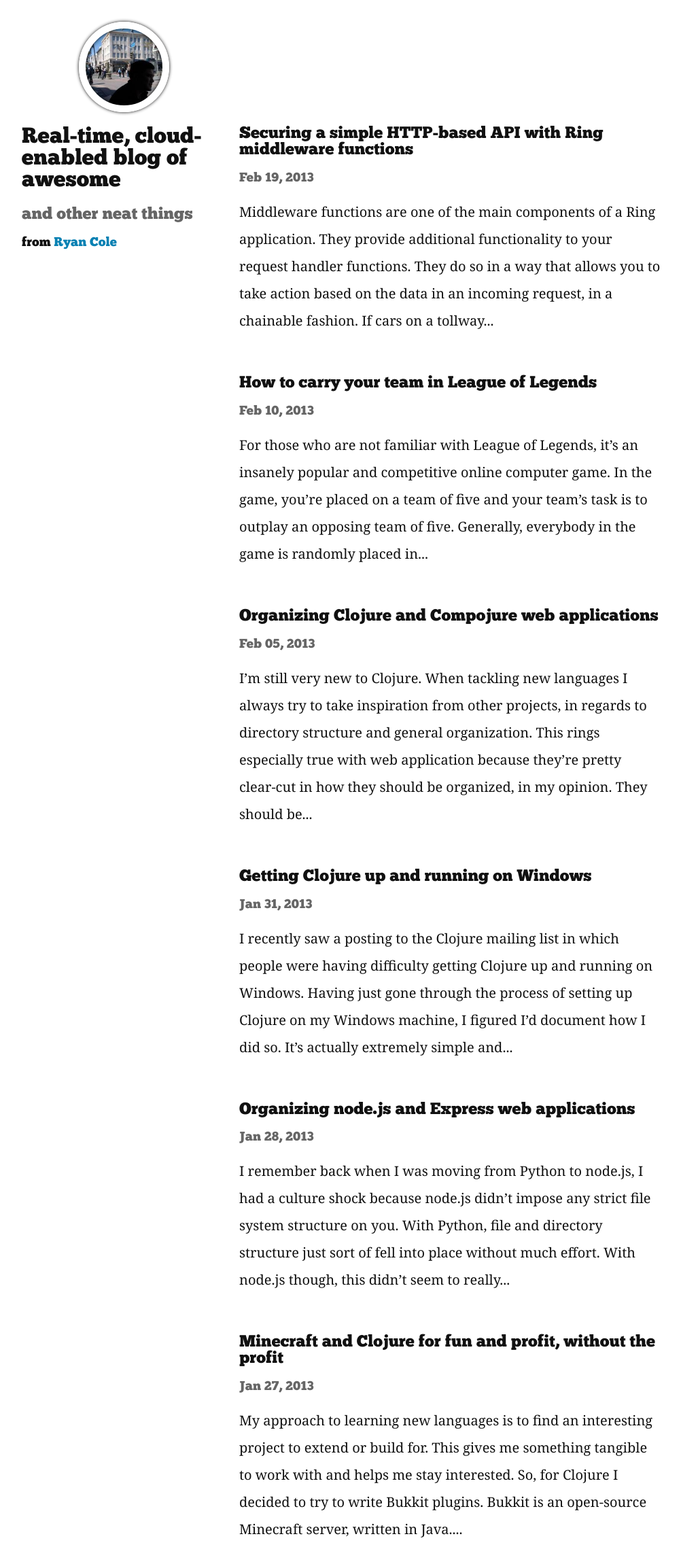
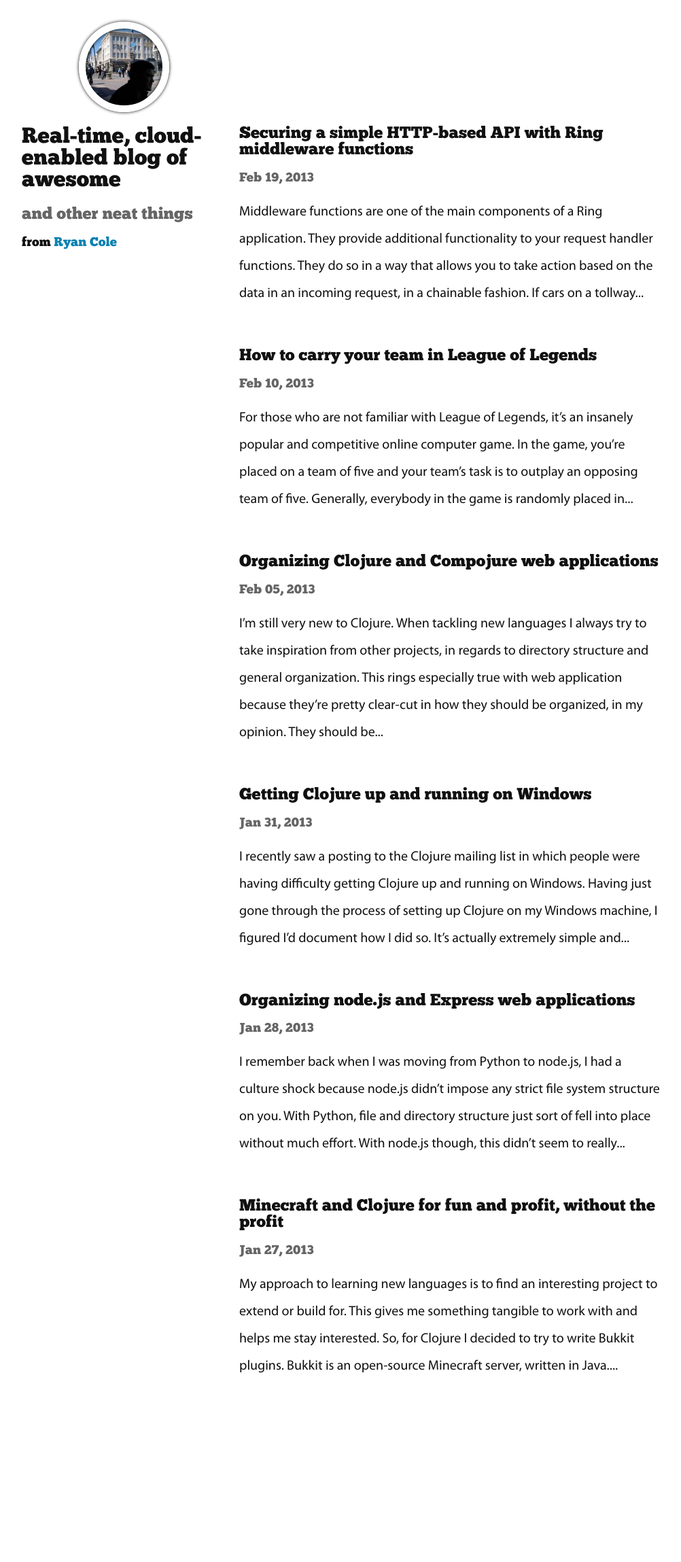
Before and after one commit to ryancole/ryancole.github.com, a Jekyll site: the page built from index.html, in a window 1280 px wide. Shown: the whole page at 68% size, without its empty margins (138-1140 px from the left). Built offline with Jekyll 4.4.1, drawn with Linux system fonts in a browser that asks for light colours; after the commit the page ends 2058 px from its top, so only the background shows below that.

Commit message:
change font to myriad pro

```diff
--- a/static/css/style.css
+++ b/static/css/style.css
@@ -8,9 +8,14 @@
   src: url('/static/font/chunk.otf');
 }
 
+@font-face {
+  font-family: 'Myriad Pro';
+  src: url('/static/font/myriadpro.otf');
+}
+
 html {
   color: #111;
-  font-family: 'Georgia', serif;
+  font-family: 'Myriad Pro';
 }
 
 code {
```
Also changed, not shown: static/font/myriadpro-bold.otf (added), static/font/myriadpro.otf (added).
